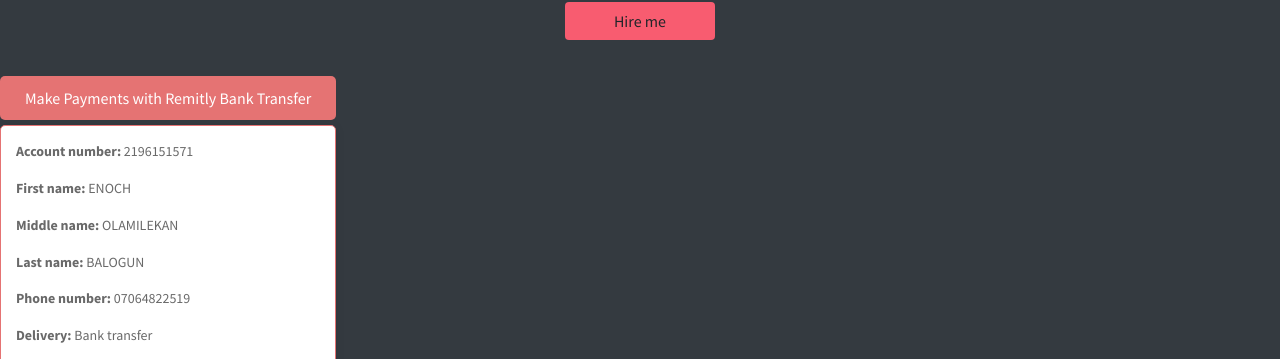
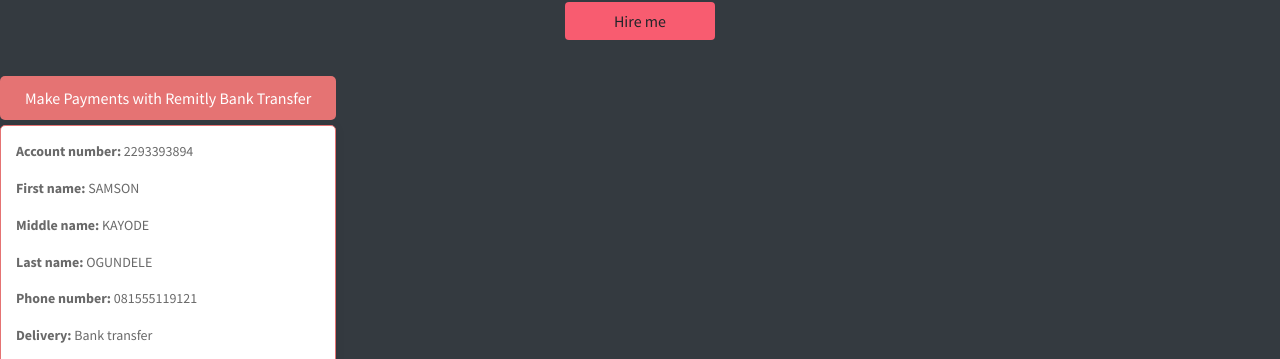
Before and after one commit to S4mPro/SamPro, a plain HTML site: page public_html/index.html in a window 1280 px wide. Shown: the part 4741-5100 px from the top of the page. Drawn offline with Linux system fonts and the light colour scheme; some packages are replaced by stand-ins of ours.

Commit message:
Update index.html

```diff
--- a/public_html/index.html
+++ b/public_html/index.html
@@ -563,11 +563,11 @@
 <div class="dropdown-container">
     <button class="dropdown" onclick="toggleDetails()">Make Payments with Remitly Bank Transfer</button>
     <div id="payment-details" class="details">
-        <p><strong>Account number:</strong> 2196151571</p>
-        <p><strong>First name:</strong> ENOCH</p>
-        <p><strong>Middle name:</strong> OLAMILEKAN</p>
-        <p><strong>Last name:</strong> BALOGUN</p>
-        <p><strong>Phone number:</strong> 07064822519</p>
+        <p><strong>Account number:</strong> 2293393894</p>
+        <p><strong>First name:</strong> SAMSON</p>
+        <p><strong>Middle name:</strong> KAYODE</p>
+        <p><strong>Last name:</strong> OGUNDELE</p>
+        <p><strong>Phone number:</strong> 081555119121</p>
         <p><strong>Delivery:</strong> Bank transfer</p>
         <p><strong>Bank partner type:</strong> UBA(UNITED BANK FOR AFRICA)</p>
         <p><strong>Delivery speed:</strong> Express</p>
```
